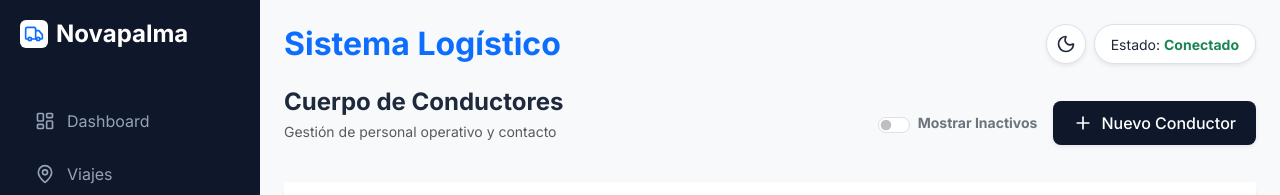
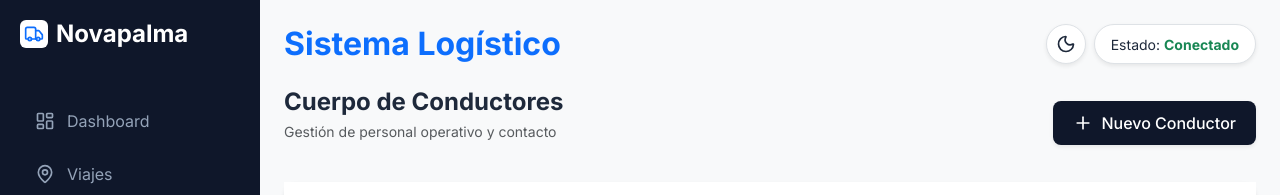
Before and after one commit to Arle124/mi_proyecto_PERN, a React (Vite) app in the folder client/: page /conductores in a window 1280 px wide. Shown: the top 195 px of the page. Built offline with nearby package versions, Linux system fonts and the light colour scheme; no server answers; sample sign-in values are in the browser's storage.

Commit message:
feat(client): restrict inactive records visibility to administrators
Wrapped the 'Show Inactive' toggle switch inside the isAdmin check on both Drivers and Vehicles pages, ensuring operators can only view active records.

```diff
--- a/client/src/pages/Drivers.jsx
+++ b/client/src/pages/Drivers.jsx
@@ -217,6 +217,7 @@ const Drivers = () => {
           <p className="text-muted small">Gestión de personal operativo y contacto</p>
         </div>
         <div className="d-flex gap-3 align-items-center">
+          {isAdmin() && (
             <div className="form-check form-switch m-0 d-flex align-items-center gap-2">
               <input
                 type="checkbox"
@@ -227,6 +228,7 @@ const Drivers = () => {
               />
               <label className="form-check-label small fw-bold text-secondary cursor-pointer" htmlFor="showInactiveSwitch">Mostrar Inactivos</label>
             </div>
+          )}
           <button
             className="btn btn-primary d-flex align-items-center gap-2 shadow-sm"
             onClick={handleOpenCreateModal}
--- a/client/src/pages/Vehicles.jsx
+++ b/client/src/pages/Vehicles.jsx
@@ -237,6 +237,7 @@ const Vehicles = () => {
           <p className="text-muted small">Administra los camiones y su estado operativo</p>
         </div>
         <div className="d-flex gap-3 align-items-center">
+          {isAdmin() && (
             <div className="form-check form-switch m-0 d-flex align-items-center gap-2">
               <input
                 type="checkbox"
@@ -247,6 +248,7 @@ const Vehicles = () => {
               />
               <label className="form-check-label small fw-bold text-secondary cursor-pointer" htmlFor="showInactiveSwitch">Mostrar Inactivos</label>
             </div>
+          )}
           <button
             className="btn btn-primary d-flex align-items-center gap-2 shadow-sm"
             onClick={handleOpenCreateModal}
```
Lines whose indentation alone changed are shown as unchanged.
